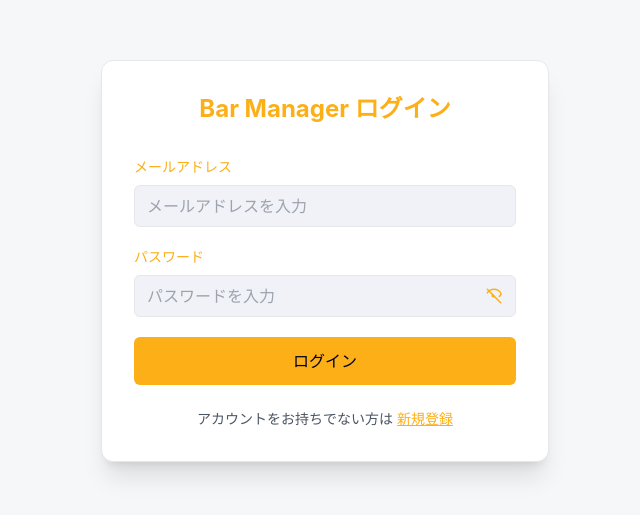
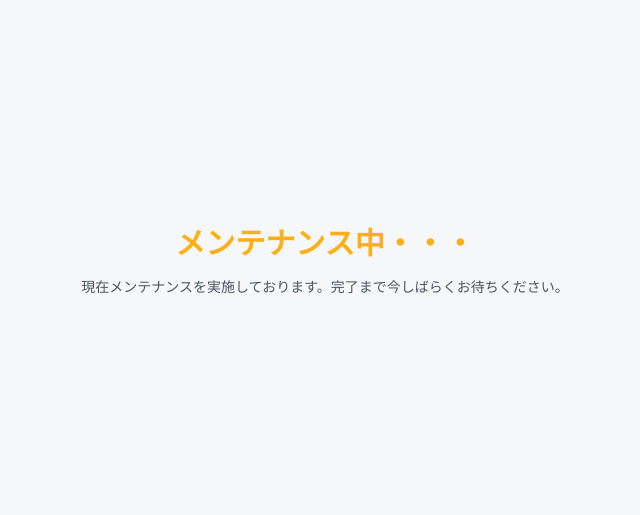
Before and after one commit to sakuta119/Ber-Mane, a React (Vite) app: page / in a window 1280 px wide. Before the commit this address led to /login. Shown: the part 139-654 px from the top of the page, without its empty margins (315-955 px from the left). Built offline with nearby package versions, Linux system fonts and the light colour scheme; no server answers.

Commit message:
メンテナンスモードを追加

```diff
--- a/src/App.jsx
+++ b/src/App.jsx
@@ -10,9 +10,21 @@ import Signup from './pages/Signup'
 import ProtectedRoute from './components/ProtectedRoute'
 import { AuthProvider } from './context/AuthContext'
 import { ThemeProvider } from './context/ThemeContext'
+import Maintenance from './pages/Maintenance'
+
+const IS_MAINTENANCE = true
 
 function App() {
   console.log('App component is rendering')
+
+  if (IS_MAINTENANCE) {
+    return (
+      <ThemeProvider>
+        <Maintenance />
+      </ThemeProvider>
+    )
+  }
+
   return (
     <Router>
       <ThemeProvider>
--- /dev/null
+++ b/src/pages/Maintenance.jsx
@@ -0,0 +1,15 @@
+const Maintenance = () => (
+  <div
+    className="min-h-screen flex items-center justify-center px-4 text-center"
+    style={{ backgroundColor: 'var(--app-bg)', color: 'var(--text-primary)' }}
+  >
+    <div className="space-y-4">
+      <h1 className="text-3xl font-bold text-accent">メンテナンス中・・・</h1>
+      <p className="text-sm text-muted">
+        現在メンテナンスを実施しております。完了まで今しばらくお待ちください。
+      </p>
+    </div>
+  </div>
+)
+
+export default Maintenance
```
